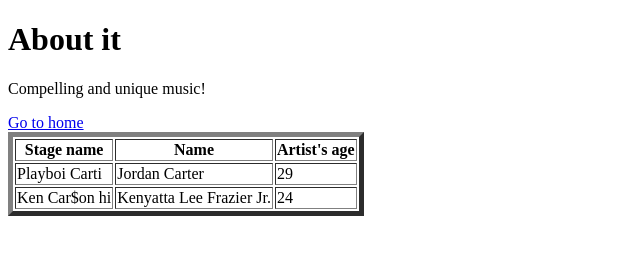
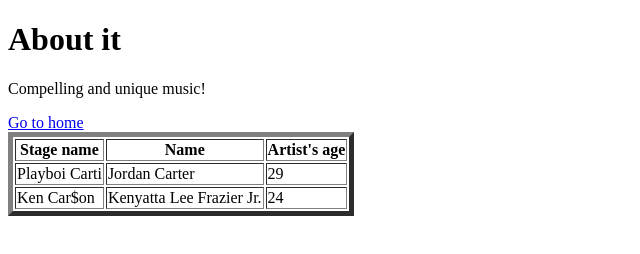
Before and after one commit to luhgeekk/Lesson-3-link-tables-and-list, a plain HTML site: page about.html in a window 1280 px wide. Shown: the whole page, without its empty margins (0-640 px from the left). Drawn offline with Linux system fonts and the light colour scheme.

Commit message:
Links tables and lists

```diff
--- a/about.html
+++ b/about.html
@@ -22,7 +22,7 @@
             <td>29</td>
         </tr>
         <tr>
-            <td>Ken Car$on hi</td>
+            <td>Ken Car$on</td>
             <td>Kenyatta Lee Frazier Jr.</td>
             <td>24</td>
         </tr>
```
